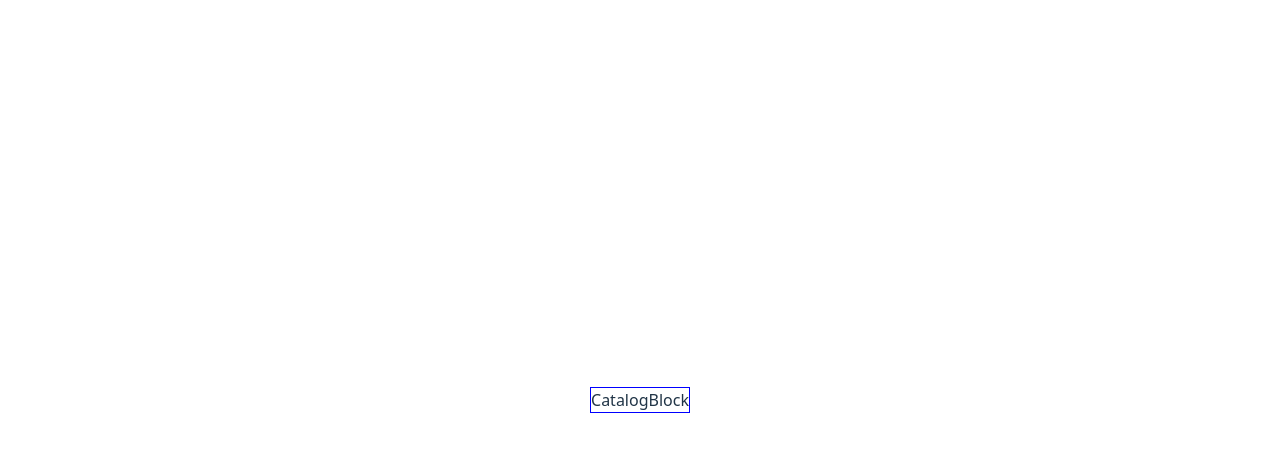
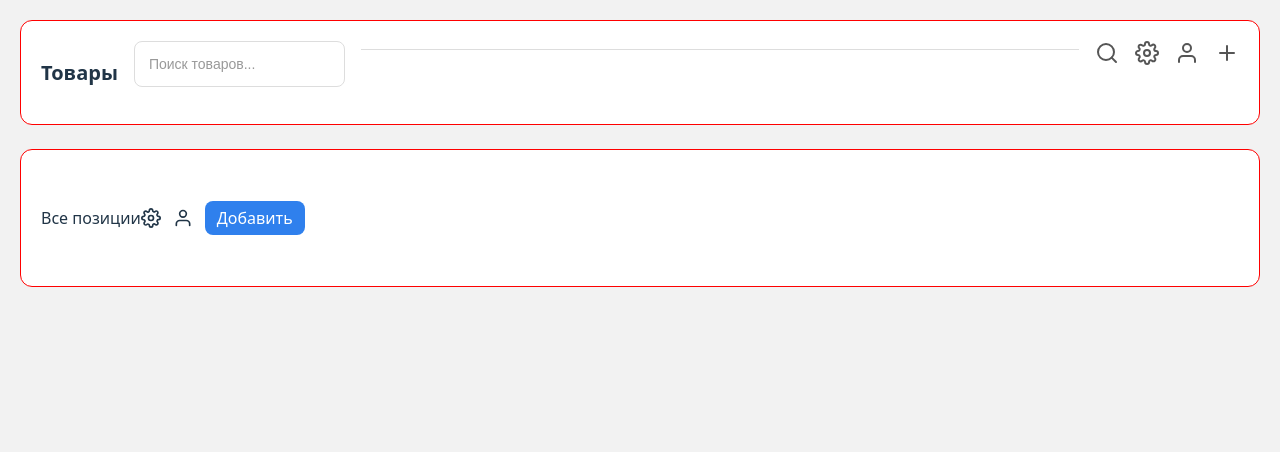
Before and after one commit to Rainatnight/itguru, a React (Vite) app: page /catalog in a window 1280 px wide. Shown: the top 452 px of the page. Built offline with nearby package versions, Linux system fonts and the light colour scheme; sample sign-in values are in the browser's storage.

Commit message:
feat: структура страница с товарами

```diff
--- a/package.json
+++ b/package.json
@@ -12,6 +12,7 @@
   "dependencies": {
     "react": "^19.2.0",
     "react-dom": "^19.2.0",
+    "react-icons": "^5.5.0",
     "react-router-dom": "^7.13.0",
     "sass": "^1.97.3"
   },
--- a/src/App.css
+++ b/src/App.css
@@ -1,4 +1,8 @@
 #root {
   margin: 0 auto;
   text-align: center;
+  width: 100%;
+  display: flex;
+  justify-content: center;
+  align-items: center;
 }
--- a/src/App.tsx
+++ b/src/App.tsx
@@ -1,6 +1,6 @@
 import { Route, Routes } from "react-router-dom";
 import AuthPage from "./pages/auth";
-
+import { ProtectedRoute } from "./components/ProtectedRoute/ProtectedRoute";
 import CatalogPage from "./pages/catalog";
 import "./App.css";
 
@@ -8,7 +8,14 @@ function App() {
   return (
     <Routes>
       <Route path="/" element={<AuthPage />} />
-      <Route path="/catalog" element={<CatalogPage />} />
+      <Route
+        path="/catalog"
+        element={
+          <ProtectedRoute>
+            <CatalogPage />
+          </ProtectedRoute>
+        }
+      />
     </Routes>
   );
 }
--- a/src/components/AuthBlock/AuthBlock.tsx
+++ b/src/components/AuthBlock/AuthBlock.tsx
@@ -1,6 +1,7 @@
 import { useState } from "react";
+import type { AuthResponse } from "./types";
+import { useNavigate } from "react-router-dom";
 import cls from "./AuthBlock.module.scss";
-import type { AuthResponse } from "./types";
 
 export const AuthBlock = () => {
   const [email, setEmail] = useState("");
@@ -8,6 +9,7 @@ export const AuthBlock = () => {
   const [remember, setRemember] = useState(false);
   const [loading, setLoading] = useState(false);
   const [error, setError] = useState<string | null>(null);
+  const navigate = useNavigate();
 
   const onSubmit = async (e: React.SyntheticEvent<HTMLFormElement>) => {
     e.preventDefault();
@@ -33,7 +35,11 @@ export const AuthBlock = () => {
 
       if (remember) {
         localStorage.setItem("token", data.token);
+      } else {
+        sessionStorage.setItem("token", data.token);
       }
+
+      navigate("/catalog", { replace: true });
     } catch (err) {
       if (err instanceof Error) {
         setError(err.message);
--- /dev/null
+++ b/src/components/Catalog/BottomBlock/BottomBlock.module.scss
@@ -0,0 +1,40 @@
+.block {
+  width: 100%;
+  max-width: 100%;
+  background: #ffffff;
+  border-radius: 12px;
+  padding: 20px;
+  display: flex;
+  justify-content: space-between;
+  gap: 16px;
+  box-sizing: border-box;
+  border: 1px solid red;
+}
+
+.topRow {
+  display: flex;
+  justify-content: space-between;
+  align-items: center;
+  font-weight: 500;
+}
+
+.actions {
+  display: flex;
+  align-items: center;
+  gap: 12px;
+
+  button.addButton {
+    background: #2f80ed;
+    color: #fff;
+    border: none;
+    border-radius: 8px;
+    padding: 6px 12px;
+    cursor: pointer;
+    font-weight: 500;
+  }
+}
+
+.items {
+  margin-top: 16px;
+  min-height: 80px;
+}
--- /dev/null
+++ b/src/components/Catalog/BottomBlock/BottomBlock.tsx
@@ -0,0 +1,20 @@
+import cls from "./BottomBlock.module.scss";
+import { FiSettings, FiUser } from "react-icons/fi";
+
+export const BottomBlock = () => {
+  return (
+    <div className={cls.block}>
+      <div className={cls.topRow}>
+        <span>Все позиции</span>
+        <div className={cls.actions}>
+          <FiSettings size={20} />
+          <FiUser size={20} />
+          <button className={cls.addButton}>Добавить</button>
+        </div>
+      </div>
+
+      {/* Здесь будут позиции каталога */}
+      <div className={cls.items}>{/* Пока пусто */}</div>
+    </div>
+  );
+};
--- a/src/components/Catalog/Catalog.module.scss
+++ b/src/components/Catalog/Catalog.module.scss
@@ -1,3 +1,11 @@
-.wrap {
-  border: 1px solid blue;
+.page {
+  width: 100%;
+  min-height: 100vh;
+  background: #f2f2f2;
+  padding: 20px;
+  box-sizing: border-box;
+  width: 100%;
+  gap: 24px;
+  display: flex;
+  flex-direction: column;
 }
--- a/src/components/Catalog/Catalog.tsx
+++ b/src/components/Catalog/Catalog.tsx
@@ -1,5 +1,12 @@
+import { BottomBlock } from "./BottomBlock/BottomBlock";
 import cls from "./Catalog.module.scss";
+import { TopBlock } from "./TopBlock/TopBlock";
 
 export const CatalogBlock = () => {
-  return <div className={cls.wrap}>CatalogBlock</div>;
+  return (
+    <div className={cls.page}>
+      <TopBlock />
+      <BottomBlock />
+    </div>
+  );
 };
--- /dev/null
+++ b/src/components/Catalog/TopBlock/TopBlock.module.scss
@@ -0,0 +1,50 @@
+.block {
+  width: 100%;
+  max-width: 100%;
+  background: #ffffff;
+  border-radius: 12px;
+  padding: 20px;
+  display: flex;
+  justify-content: space-between;
+  gap: 16px;
+  box-sizing: border-box;
+  border: 1px solid red;
+}
+
+.title {
+  font-size: 20px;
+  font-weight: 600;
+}
+
+.input {
+  height: 44px;
+  padding: 0 14px;
+  border-radius: 8px;
+  border: 1px solid #ddd;
+  background: #ffffff;
+  color: #222;
+  font-size: 14px;
+
+  &::placeholder {
+    color: #999;
+  }
+
+  &:focus {
+    outline: none;
+    border-color: #2f80ed;
+    box-shadow: 0 0 0 2px rgba(47, 128, 237, 0.15);
+  }
+}
+
+.divider {
+  height: 1px;
+  background: #ddd;
+  width: 100%;
+  margin: 8px 0;
+}
+
+.icons {
+  display: flex;
+  gap: 16px;
+  color: #555;
+}
--- /dev/null
+++ b/src/components/Catalog/TopBlock/TopBlock.tsx
@@ -0,0 +1,18 @@
+import cls from "./TopBlock.module.scss";
+import { FiSearch, FiPlus, FiSettings, FiUser } from "react-icons/fi";
+
+export const TopBlock = () => {
+  return (
+    <div className={cls.block}>
+      <h2 className={cls.title}>Товары</h2>
+      <input className={cls.input} type="text" placeholder="Поиск товаров..." />
+      <div className={cls.divider}></div>
+      <div className={cls.icons}>
+        <FiSearch size={24} />
+        <FiSettings size={24} />
+        <FiUser size={24} />
+        <FiPlus size={24} />
+      </div>
+    </div>
+  );
+};
--- /dev/null
+++ b/src/components/ProtectedRoute/ProtectedRoute.tsx
@@ -0,0 +1,17 @@
+import { Navigate } from "react-router-dom";
+import { useAuth } from "../../hooks/useAuth";
+import type { JSX } from "react";
+
+type Props = {
+  children: JSX.Element;
+};
+
+export const ProtectedRoute = ({ children }: Props) => {
+  const { isAuth } = useAuth();
+
+  if (!isAuth) {
+    return <Navigate to="/" replace />;
+  }
+
+  return children;
+};
--- /dev/null
+++ b/src/hooks/useAuth.ts
@@ -0,0 +1,5 @@
+export const useAuth = (): { isAuth: boolean } => {
+  const token =
+    localStorage.getItem("token") || sessionStorage.getItem("token");
+  return { isAuth: Boolean(token) };
+};
```
Also changed, not shown: 1 other file (tests, documents, lock files or other folders).
